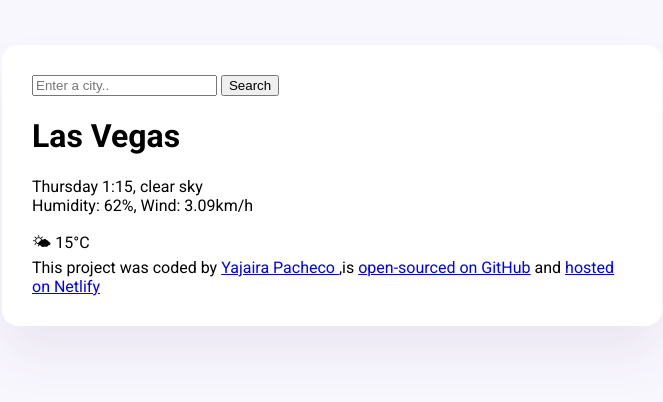
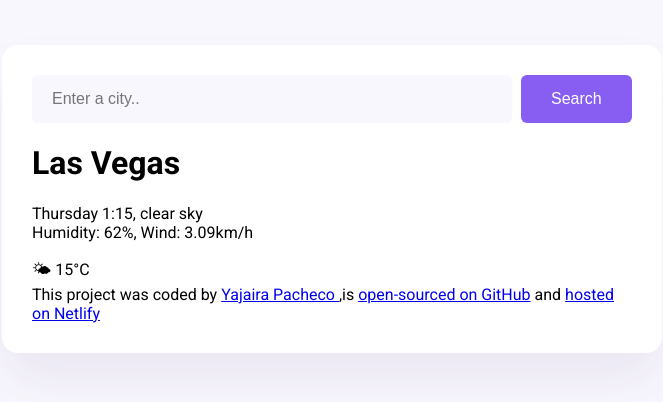
Before and after one commit to pacheyayacode/my-dmweather-app, a plain HTML site: page index.html in a window 1280 px wide. Shown: the whole page, without its empty margins (308-971 px from the left). Drawn offline with Linux system fonts and the light colour scheme.

Commit message:
added  button to HTML and CSS to my project

```diff
--- a/index.html
+++ b/index.html
@@ -15,9 +15,9 @@
 <body>
     <div class="weather-app">
     <header>
-        <form>
-            <input type="search" placeholder="Enter a city.." required />
-            <input type="submit" value="Search" />
+        <form class="search-form">
+            <input type="search" placeholder="Enter a city.." required class="search-form-input" />
+            <input type="submit" value="Search" class="search-form-button" />
         </form>
     </header>
     <main>
@@ -33,7 +33,8 @@
             🌤 15°C
         </div>
     </main>
-    <footer>This project was coded by
+    <footer>
+        This project was coded by
         <a href="https://github.com/pacheyayacode" target="_blank">Yajaira Pacheco
         </a>,is
         <a href="https://github.com/pacheyayacode/my-dmweather-app" target="_blank"> open-sourced on GitHub</a> and
--- a/src/style.css
+++ b/src/style.css
@@ -14,3 +14,23 @@ body {
 
 
 }
+.search-form-input {
+    background-color: #f9f7fe;
+    border: none;
+    border-radius: 6px;
+    width: 80%;
+    font-size: 16px;
+    padding: 15px 20px;
+
+}
+
+.search-form-button{
+    background: #885df1;
+    padding: 15px 30px;
+    border: none;
+    font-size: 16px;
+    margin-left: 5px;
+    border-radius: 6px;
+    color: white;
+
+}
```
